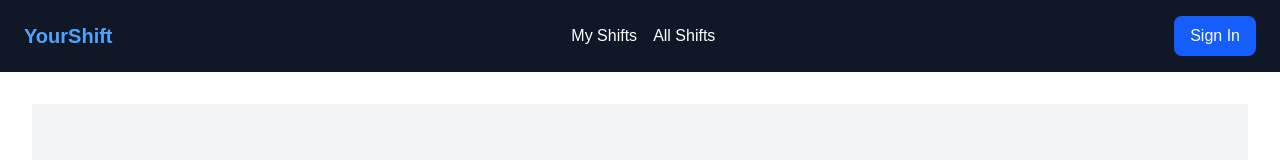
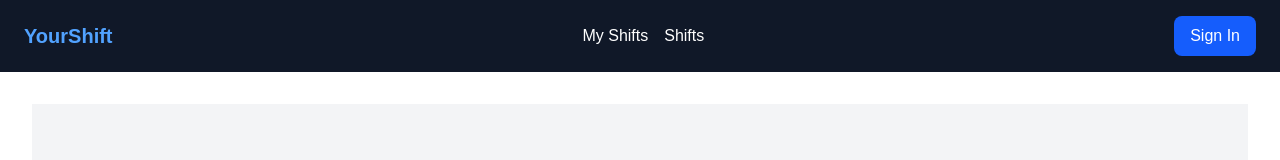
Before and after one commit to momobln/yourShift, a Next.js app: page / in a window 1280 px wide. Shown: the top 160 px of the page. Built offline with nearby package versions, Linux system fonts and the light colour scheme; no server answers.

Commit message:
ADMIN ADD---

```diff
--- a/components/Navbar.tsx
+++ b/components/Navbar.tsx
@@ -9,7 +9,7 @@ export default function Navbar() {
   const role = (user as { role?: string | null } | undefined)?.role ?? "GUARD";
 
   return (
-    <nav className="bg-gray-900 text-white px-6 py-4 flex justify-between items-center">
+     <nav className="flex items-center justify-between bg-gray-900 px-6 py-4 text-white">
       <Link href="/" className="text-xl font-bold text-blue-400">
         YourShift
       </Link>
@@ -17,21 +17,21 @@ export default function Navbar() {
       <div className="flex gap-4">
         {role === "ADMIN" && <Link href="/dashboard">Dashboard</Link>}
         <Link href="/guards">My Shifts</Link>
-        <Link href="/shifts">All Shifts</Link>
+        <Link href="/shifts">Shifts</Link>
       </div>
 
       {user ? (
         <button
           onClick={() => signOut()}
-          className="bg-red-500 px-4 py-2 rounded-lg hover:bg-red-600"
+          className="rounded-lg bg-red-500 px-4 py-2 hover:bg-red-600"
         >
           Sign Out
         </button>
       ) : (
-        <Link href="/api/auth/signin" className="bg-blue-600 px-4 py-2 rounded-lg">
+        <Link href="/api/auth/signin" className="rounded-lg bg-blue-600 px-4 py-2">
           Sign In
         </Link>
-         )}
+        )}
     </nav>
-     );
+    );
 }
```
